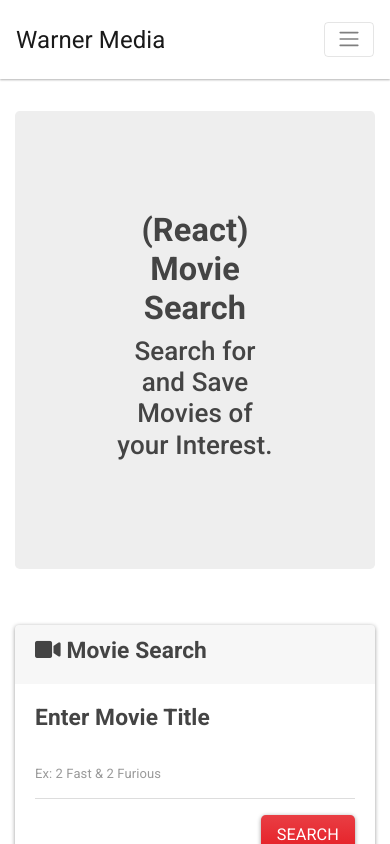
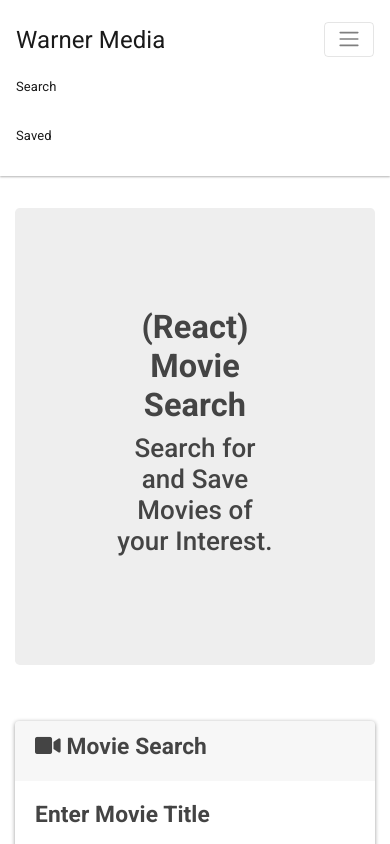
Before and after one commit to ivansito87/Warner_Media_Movie_Search, a React (Create React App) app in the folder client/: page / in a window 390 px wide. Shown: the top 844 px of the page. Built offline with nearby package versions, Linux system fonts and the light colour scheme; some icons are missing.

Commit message:
saved movies properly working

```diff
--- a/client/src/components/Book/index.js
+++ b/client/src/components/Book/index.js
@@ -18,20 +18,20 @@
         </Col>
       </Row>
       <Row>
-        <Col size="12 sm-4 md-2">
+        <Col size="12 sm-4 md-4">
           <img className="img-thumbnail img-fluid w-300 h-500" src={image} alt={TitleName} />
         </Col>
-        <Col size="12 sm-8 md-10">
+        <Col size="12 sm-8 md-8">
           <p>{description}</p>
         </Col>
       </Row>
-      <Row className="float-right text-right pull-right">
+      <Row className="pull-right">
         <Col size="md-4 float-right text-right">
-          <div className="btn-container float-right text-right pull-right">
+          <div className="float-right text-right pull-right">
             <a className="btn btn-light" target="_blank" rel="noopener noreferrer" href={link}>
               View
             </a>
-            <Button className=" btn-container float-right text-right pull-right"/>
+            <Button className="pull-right"/>
           </div>
         </Col>
       </Row>
--- a/client/src/components/Nav/index.js
+++ b/client/src/components/Nav/index.js
@@ -4,11 +4,11 @@
 
 class Nav extends Component {
   state = {
-    open: false,
-    width: window.innerWidth
+    /*open: false,
+    width: window.innerWidth*/
   };
 
-  updateWidth = () => {
+  /*updateWidth = () => {
     const newState = { width: window.innerWidth };
 
     if (this.state.open && newState.width > 991) {
@@ -16,41 +16,40 @@
     }
 
     this.setState(newState);
-  };
+  };*/
 
-  toggleNav = () => {
-    this.setState({ open: !this.state.open });
-  };
+  // toggleNav = () => {
+  //   this.setState({ open: !this.state.open });
+  // };
 
-  componentDidMount() {
+  /*componentDidMount() {
     window.addEventListener("resize", this.updateWidth);
   }
 
   componentWillUnmount() {
     window.removeEventListener("resize", this.updateWidth);
-  }
-
-  render() {
+  }*/
+render(){
   return (
     <nav className="navbar navbar-expand-lg navbar-light bg-light mb-2">
       <Link className="navbar-brand" to="/">
         Warner Media
       </Link>
       <button
-          onClick={this.toggleNav}
+        onClick={""}
         className="navbar-toggler"
         data-toggle="collapse"
         aria-controls="navbarNav"
         aria-expanded="false"
         aria-label="Toggle navigation"
       >
-          <span className="navbar-toggler-icon" />
+        <span className="navbar-toggler-icon"/>
       </button>
-        <div className={`${this.state.open ? "" : "collapse "}navbar-collapse`} id="navbarNav">
+      <div className={`navbar-collapse`} id="navbarNav">
         <ul className="navbar-nav">
           <li className="nav-item">
             <Link
-                onClick={this.toggleNav}
+              onClick={""}
               className={window.location.pathname === "/" ? "nav-link active" : "nav-link"}
               to="/"
             >
@@ -59,9 +58,10 @@
           </li>
           <li className="nav-item">
             <Link
-                onClick={this.toggleNav}
-                className={window.location.pathname === "/saved" ? "nav-link active" : "nav-link"}
-                to="/saved"
+              onClick={this.props.handleSaved}
+              // className={window.location.pathname === "/saved" ? "nav-link active" : "nav-link"}
+              className="nav-link active"
+              to=""
             >
               Saved
             </Link>
--- a/client/src/pages/Home.js
+++ b/client/src/pages/Home.js
@@ -15,6 +15,7 @@
     books: [],
     image: null,
     query: "",
+    favoriteMovies: [],
     message: "Search For A Movie To Begin!"
   };
 
@@ -69,24 +70,26 @@
 
   };
 
-  /*handleBookSave = id => {
-    const book = this.state.books.find(book => book.id === id);
+  handleMoveFavorite = (book, image) => {
+    book.image = image;
+    this.setState({favoriteMovies: [...this.state.favoriteMovies, book]}, () => {
+      console.log("Shishitaa -->",this.state.favoriteMovies);
+    })
+  };
 
-    API.saveBook({
-      googleId: book.id,
-      title: book.volumeInfo.title,
-      subtitle: book.volumeInfo.subtitle,
-      link: book.volumeInfo.infoLink,
-      authors: book.volumeInfo.authors,
-      description: book.volumeInfo.description,
-      image: book.volumeInfo.imageLinks.thumbnail
-    }).then(() => this.getMovie());
-  };*/
+  handleSaved = e => {
+    e.preventDefault();
+    this.resetState();
+    console.log(this.state.favoriteMovies);
+    // console.log("Chuchitoos --->");
+};
+
 
   render() {
     return (
       <>
-      <Nav />
+      <Nav handleSaved={this.handleSaved}
+      />
       <Container>
         <Row>
           <Col size="md-12">
@@ -110,14 +113,14 @@
         <Row>
           <Col size="md-12">
             <Card title="Results">
-              {this.state.books.length ? (
+              {(this.state.books.length || this.state.favoriteMovies.length) ? (
                 <List>
-                  {this.state.books.map(book => (
+                  {(this.state.books.length ? this.state.books : this.state.favoriteMovies ).map(book => (
                     <Book
                       key={book.TitleName}
                       TitleName={book.TitleName}
                       description={book.Storylines[0].Description}
-                      image={this.state.image}
+                      image={this.state.image || book.image}
                       /*subtitle={book.volumeInfo.subtitle}
                       link={book.volumeInfo.infoLink}
                       authors={book.volumeInfo.authors.join(", ")}
@@ -125,7 +128,7 @@
                       image={book.volumeInfo.imageLinks.thumbnail}*/
                       Button={() => (
                         <button
-                          /*onClick={() => this.handleBookSave(book.id)}*/
+                          onClick={() => this.handleMoveFavorite(book, this.state.image)}
                           className="btn btn-primary ml-2 pull-right"
                         >
                           Save
```
Lines whose indentation alone changed are shown as unchanged.
